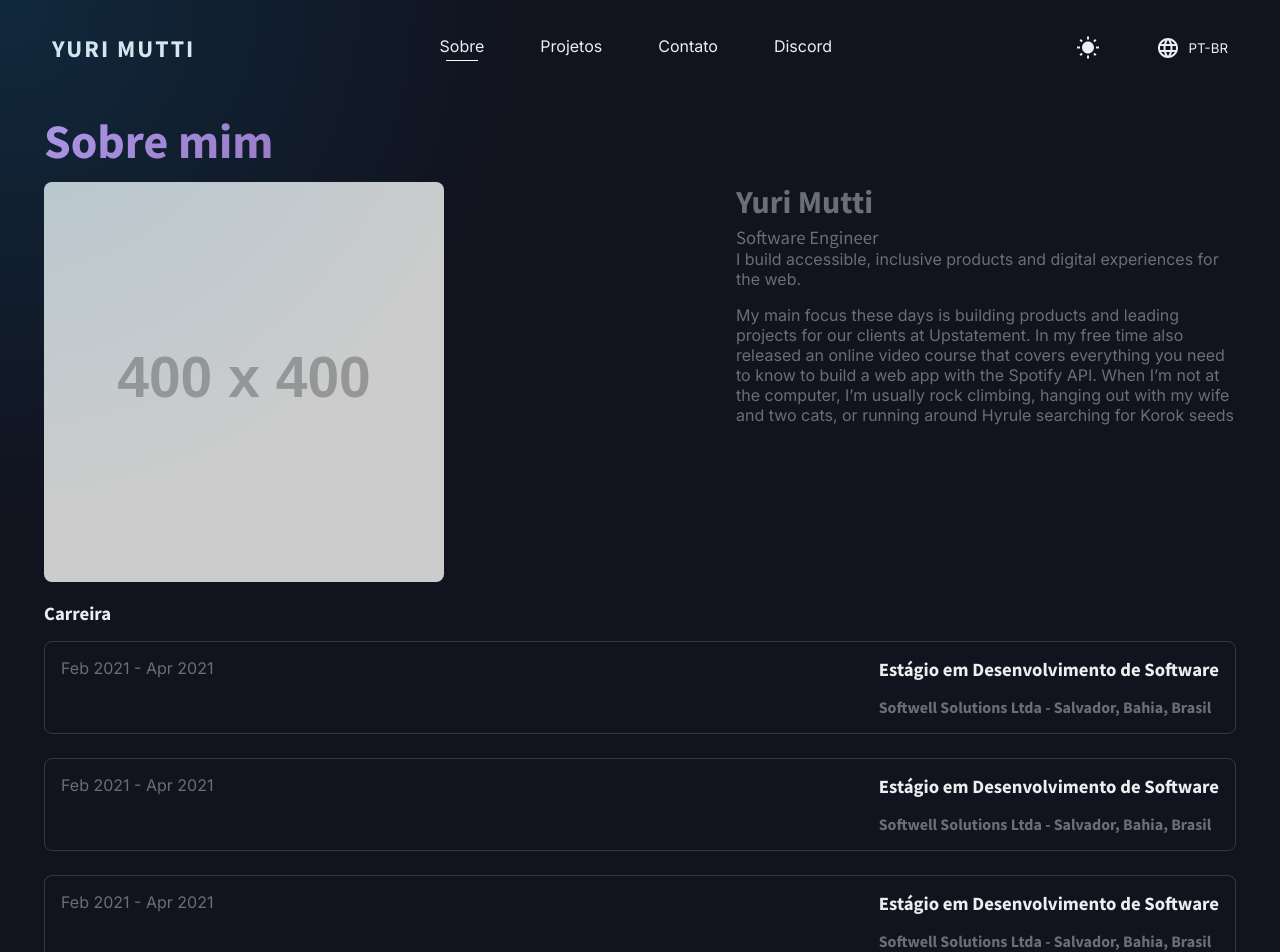
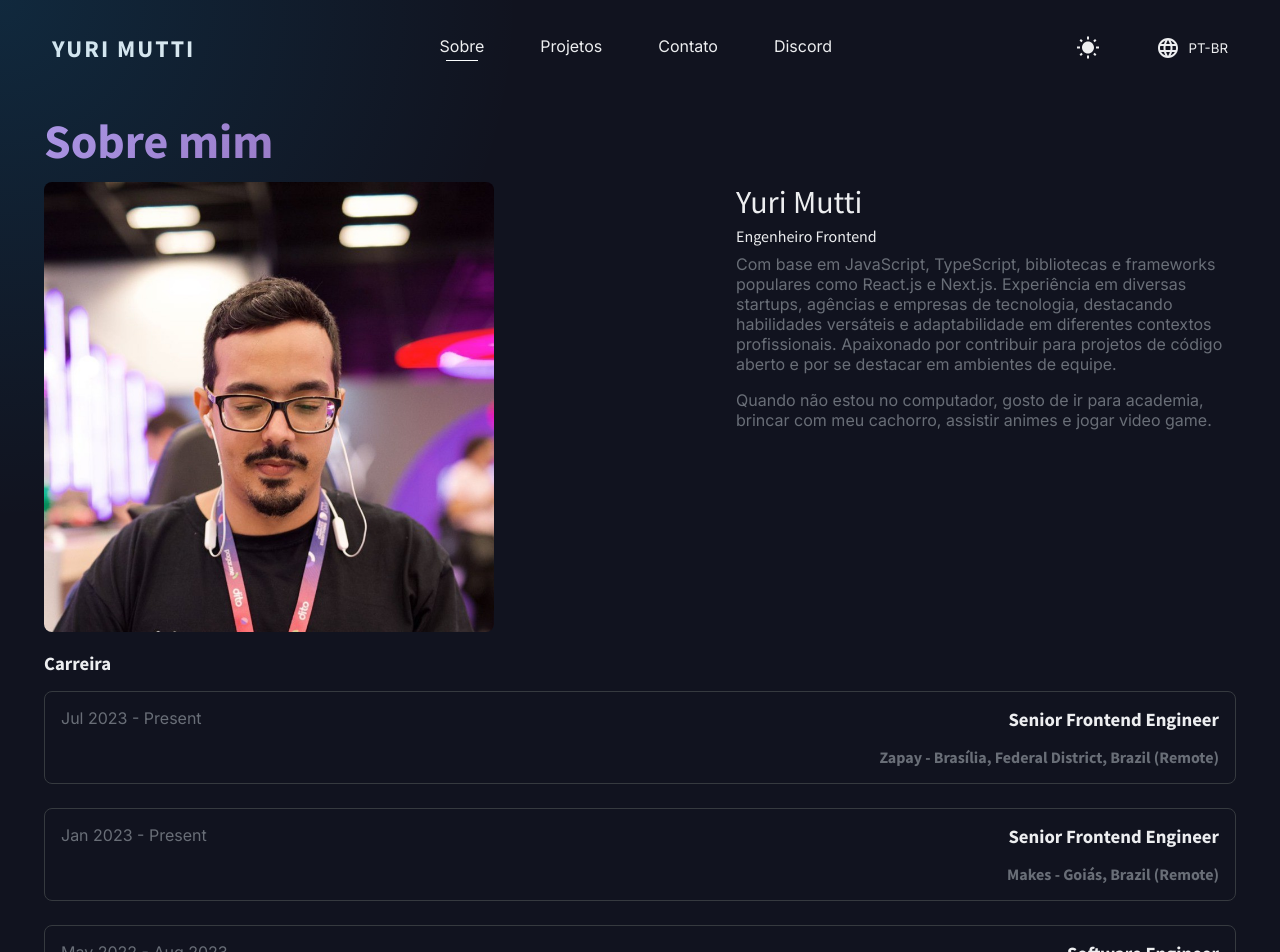
Before and after one commit to yurimutti/yurimutti.com, a Next.js app: page /sobre in a window 1280 px wide. Shown: the top 952 px of the page. Built offline with nearby package versions, Linux system fonts and the light colour scheme.

Commit message:
feat: about copy

```diff
--- a/src/pages/sobre/index.tsx
+++ b/src/pages/sobre/index.tsx
@@ -1,3 +1,5 @@
+import Image from 'next/image';
+
 import { Container } from '@/components/layouts/container';
 import { Layout } from '@/components/layouts/layout';
 
@@ -51,6 +53,20 @@ export const Carreer = styled('div', {
   },
 });
 
+const Title = styled('h2', {
+  color: '$slate12',
+  fontSize: '$3',
+  fontWeight: 'lighter',
+  marginBottom: '$1',
+});
+
+const Subtitle = styled('h3', {
+  color: '$slate12',
+  fontSize: '$3',
+  fontWeight: 'lighter',
+  marginBottom: '$2',
+});
+
 export const CarreerList = styled('ul', {
   marginBottom: '$3',
   displayFlex: 'column',
@@ -83,41 +99,52 @@ export const CarreerItem = styled('li', {
   },
 });
 
+const PositionInfos = styled('div', {
+  textAlign: 'right',
+});
+
 const carreerItems = [
   {
-    date: 'Feb 2021 - Apr 2021',
-    position: 'Estágio em Desenvolvimento de Software',
-    company: 'Softwell Solutions Ltda - Salvador, Bahia, Brasil',
-    link: 'https://www.softwell.com.br/',
+    date: 'Jul 2023 - Present',
+    position: 'Senior Frontend Engineer',
+    company: 'Zapay - Brasília, Federal District, Brazil (Remote)',
+    link: 'https://www.usezapay.com.br',
+  },
+  {
+    date: 'Jan 2023 - Present',
+    position: 'Senior Frontend Engineer',
+    company: 'Makes - Goiás, Brazil (Remote)',
+    link: 'https://makes.ai/',
+  },
+  {
+    date: 'May 2022 - Aug 2023',
+    position: 'Software Engineer',
+    company: 'quero delivery - Lagarto, Sergipe, Brazil',
+    link: 'https://querodelivery.com/',
+  },
+  {
+    date: 'Nov 2021 - Apr 2022',
+    position: 'Frontend Engineer',
+    company:
+      'Avanti E-commerce & Marketing Digital - Florianópolis, Santa Catarina, Brazil',
+    link: 'https://penseavanti.com.br/ecommerce/',
+  },
+  {
+    date: 'Sep 2021 - Nov 2021',
+    position: 'Frontend Engineer',
+    company: 'Enext, a Wunderman Thompson Company - São Paulo, Brazil',
+    link: 'https://enext.com.br/',
+  },
+  {
+    date: 'Apr 2021 - Sep 2021',
+    position: 'Frontend Engineer',
+    company: 'MNZ Tecnologia - Florianópolis, Santa Catarina, Brazil',
+    link: 'https://mnztecnologia.com.br/',
   },
   {
     date: 'Feb 2021 - Apr 2021',
     position: 'Estágio em Desenvolvimento de Software',
-    company: 'Softwell Solutions Ltda - Salvador, Bahia, Brasil',
-    link: 'https://www.softwell.com.br/',
-  },
-  {
-    date: 'Feb 2021 - Apr 2021',
-    position: 'Estágio em Desenvolvimento de Software',
-    company: 'Softwell Solutions Ltda - Salvador, Bahia, Brasil',
-    link: 'https://www.softwell.com.br/',
-  },
-  {
-    date: 'Feb 2021 - Apr 2021',
-    position: 'Estágio em Desenvolvimento de Software',
-    company: 'Softwell Solutions Ltda - Salvador, Bahia, Brasil',
-    link: 'https://www.softwell.com.br/',
-  },
-  {
-    date: 'Feb 2021 - Apr 2021',
-    position: 'Estágio em Desenvolvimento de Software',
-    company: 'Softwell Solutions Ltda - Salvador, Bahia, Brasil',
-    link: 'https://www.softwell.com.br/',
-  },
-  {
-    date: 'Feb 2021 - Apr 2021',
-    position: 'Estágio em Desenvolvimento de Software',
-    company: 'Softwell Solutions Ltda - Salvador, Bahia, Brasil',
+    company: 'Softwell Solutions Ltda - Salvador, Bahia, Brazil',
     link: 'https://www.softwell.com.br/',
   },
 ];
@@ -131,22 +158,27 @@ const About = () => {
         <AboutMe>
           <AboutMeImage>
             {' '}
-            <img src="https://placehold.co/400x400" alt="Yuri Mutti" />
+            <Image
+              src="/assets/brand/yurimutti-2.jpeg"
+              alt="Yuri Mutti"
+              width={450}
+              height={450}
+            />
           </AboutMeImage>
           <AboutMeText>
-            <h2>Yuri Mutti</h2>
-            <h3>Software Engineer</h3>
+            <Title>Yuri Mutti</Title>
+            <Subtitle>Engenheiro Frontend</Subtitle>
             <p>
-              I build accessible, inclusive products and digital experiences for
-              the web.
+              Com base em JavaScript, TypeScript, bibliotecas e frameworks
+              populares como React.js e Next.js. Experiência em diversas
+              startups, agências e empresas de tecnologia, destacando
+              habilidades versáteis e adaptabilidade em diferentes contextos
+              profissionais. Apaixonado por contribuir para projetos de código
+              aberto e por se destacar em ambientes de equipe.
             </p>
             <p>
-              My main focus these days is building products and leading projects
-              for our clients at Upstatement. In my free time also released an
-              online video course that covers everything you need to know to
-              build a web app with the Spotify API. When I’m not at the
-              computer, I’m usually rock climbing, hanging out with my wife and
-              two cats, or running around Hyrule searching for Korok seeds
+              Quando não estou no computador, gosto de ir para academia, brincar
+              com meu cachorro, assistir animes e jogar video game.
             </p>
           </AboutMeText>
         </AboutMe>
@@ -161,10 +193,10 @@ const About = () => {
                   <div>
                     <span>{item.date}</span>
                   </div>
-                  <div>
+                  <PositionInfos>
                     <h3>{item.position}</h3>
                     <h4>{item.company}</h4>
-                  </div>
+                  </PositionInfos>
                 </a>
               </CarreerItem>
             ))}
```
Also changed, not shown: public/assets/brand/yurimutti-2.jpeg (added), public/assets/brand/yurimutti.jpg (added).
